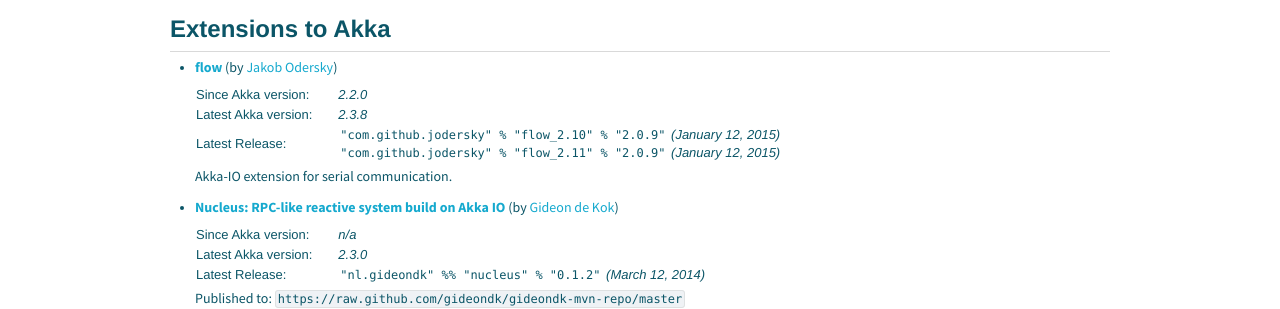
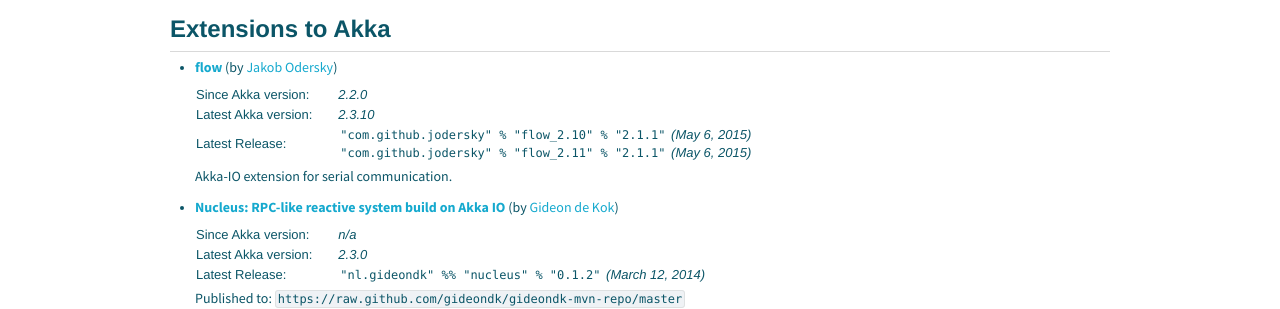
Before and after one commit to raboof/akka.github.com, a Jekyll site: the page built from community/index.md, in a window 1280 px wide and 900 px high, scrolled down 393 px. Shown: the part 153-462 px from the top of the window. Built offline with Jekyll 4.4.1, drawn with Linux system fonts in a browser that asks for light colours.

Commit message:
Community projects: update version of project 'flow'

```diff
--- a/community/index.md
+++ b/community/index.md
@@ -44,8 +44,8 @@
 
   <table class="stats">
   <tr><td>Since Akka version:</td><td>2.2.0</td></tr>
-  <tr><td>Latest Akka version:</td><td>2.3.8</td></tr>
-  <tr><td>Latest Release:</td><td><code>"com.github.jodersky" % "flow_2.10" % "2.0.9"</code> (January 12, 2015)<br/><code>"com.github.jodersky" % "flow_2.11" % "2.0.9"</code> (January 12, 2015)</td></tr>
+  <tr><td>Latest Akka version:</td><td>2.3.10</td></tr>
+  <tr><td>Latest Release:</td><td><code>"com.github.jodersky" % "flow_2.10" % "2.1.1"</code> (May 6, 2015)<br/><code>"com.github.jodersky" % "flow_2.11" % "2.1.1"</code> (May 6, 2015)</td></tr>
   </table>
 
   Akka-IO extension for serial communication.
```
